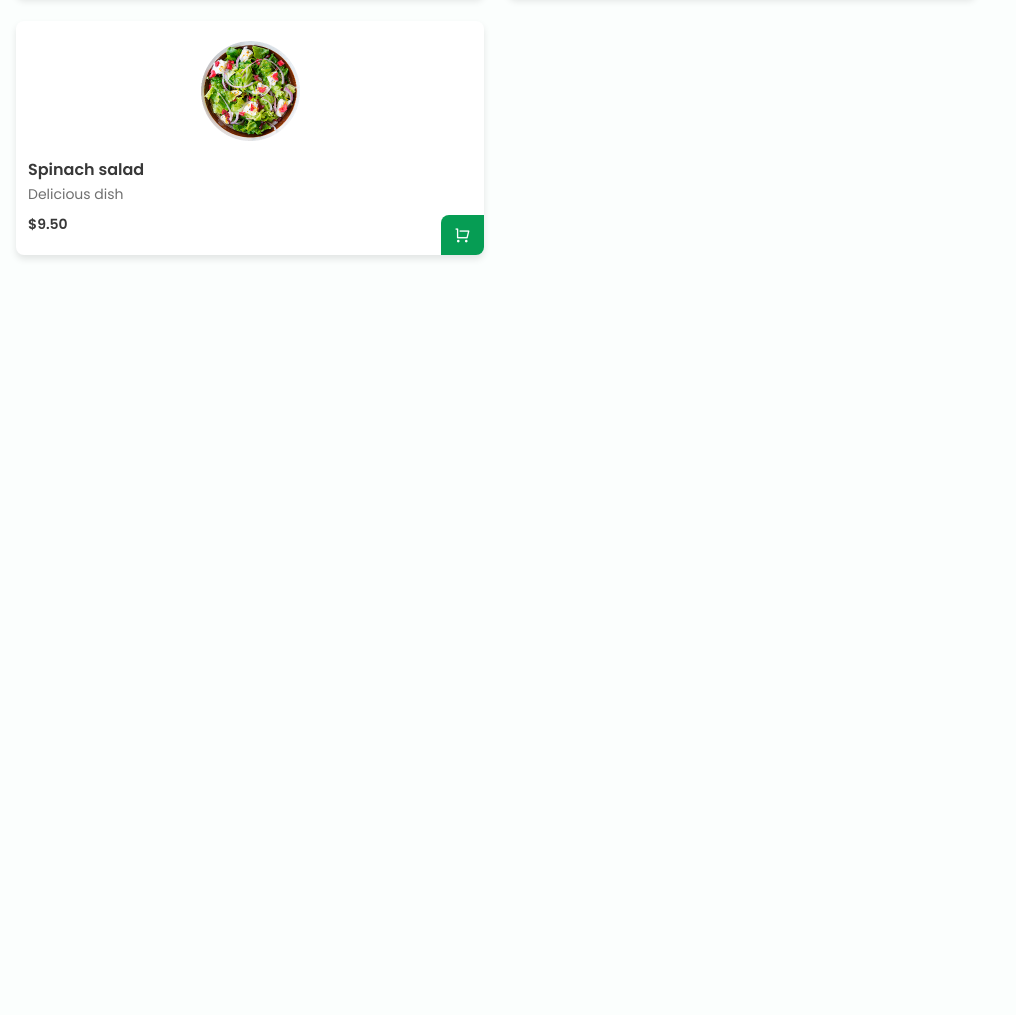
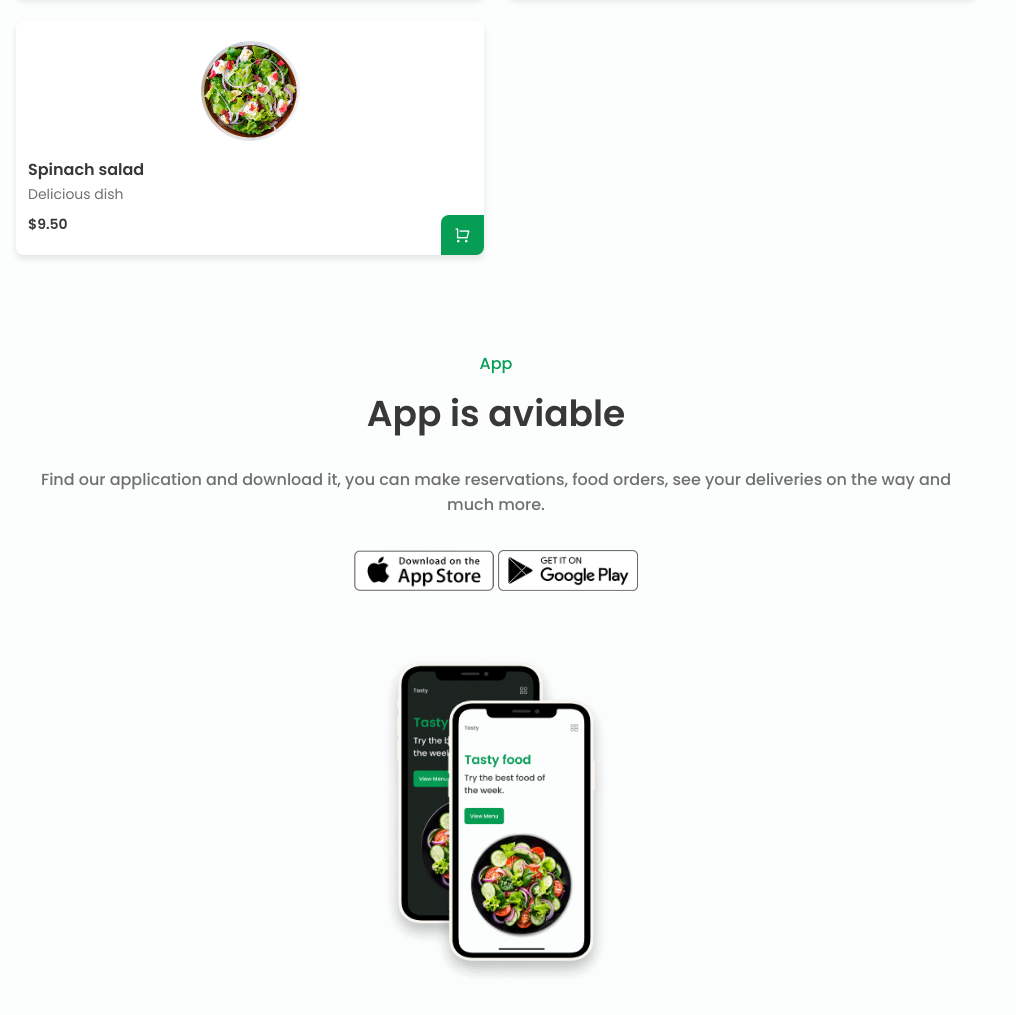
Before and after one commit to rasan3-1416/Tasty-food-site, a plain HTML site: page index.html in a window 1280 px wide. Shown: the part 2556-3571 px from the top of the page, without its empty margins (0-1016 px from the left). Before the commit the page ends 2843 px from the top, so only its background shows below. Drawn offline with nearby package versions, Linux system fonts and the light colour scheme.

Commit message:
build: Complete the App section

```diff
--- a/assets/css/styles.css
+++ b/assets/css/styles.css
@@ -279,3 +279,20 @@ button {
     padding: 0.45rem 0.85rem;
     border-radius: 0.5rem 0 0.5rem 0;
 }
+/* App Section Styles */
+.app__data {
+    text-align: center;
+}
+.app__description {
+    margin-bottom: var(--mb-4);
+}
+.app__store {
+    padding-bottom: 2rem;
+}
+.app__store img {
+    width: 140px;
+}
+.app__img {
+    width: 230px;
+    justify-self: center;
+}
--- a/index.html
+++ b/index.html
@@ -405,6 +405,29 @@
             </div>
         </section>
         <!-- End Menu Section -->
+
+        <!-- Start App Section -->
+        <section class="app section">
+            <div class="app__container container grid">
+                <div class="app__data">
+                    <span class="section__subtitle">App</span>
+                    <h2 class="section__title">App is aviable</h2>
+                    <p class="app__description description">
+                        Find our application and download it, you can make reservations, food orders, see your deliveries on the way and much more.
+                    </p>
+                    <div class="app__store">
+                        <a href="#">
+                            <img src="./assets/img/app1.png" alt="App Store Image">
+                        </a>
+                        <a href="#">
+                            <img src="./assets/img/app2.png" alt="App Store Image">
+                        </a>
+                    </div>
+                </div>
+                <img class="app__img" src="./assets/img/movil-app.png" alt="App Image">
+            </div>
+        </section>
+        <!-- End App Section -->
     </main>
     <!-- End Main Section -->
 
```
